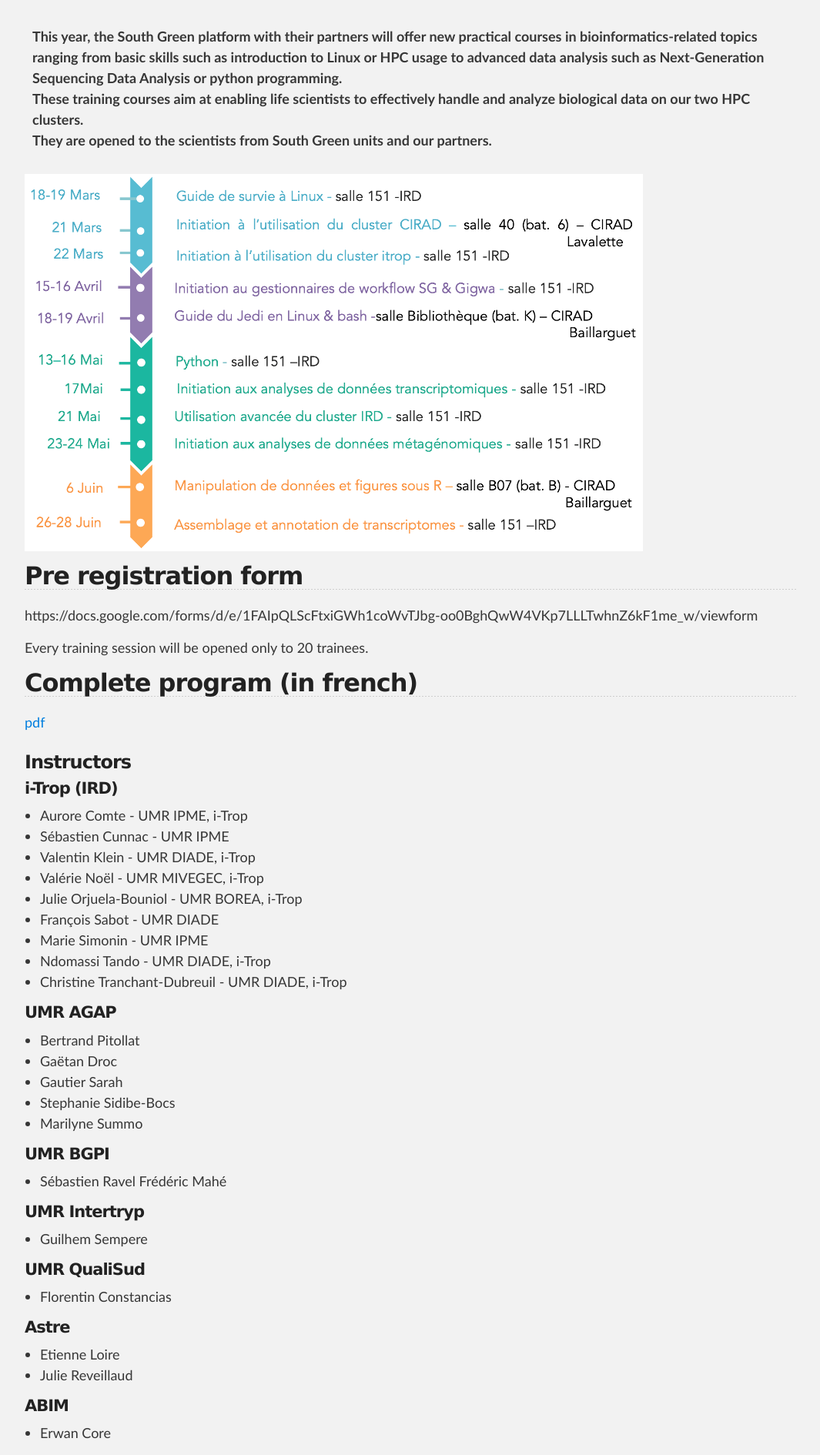
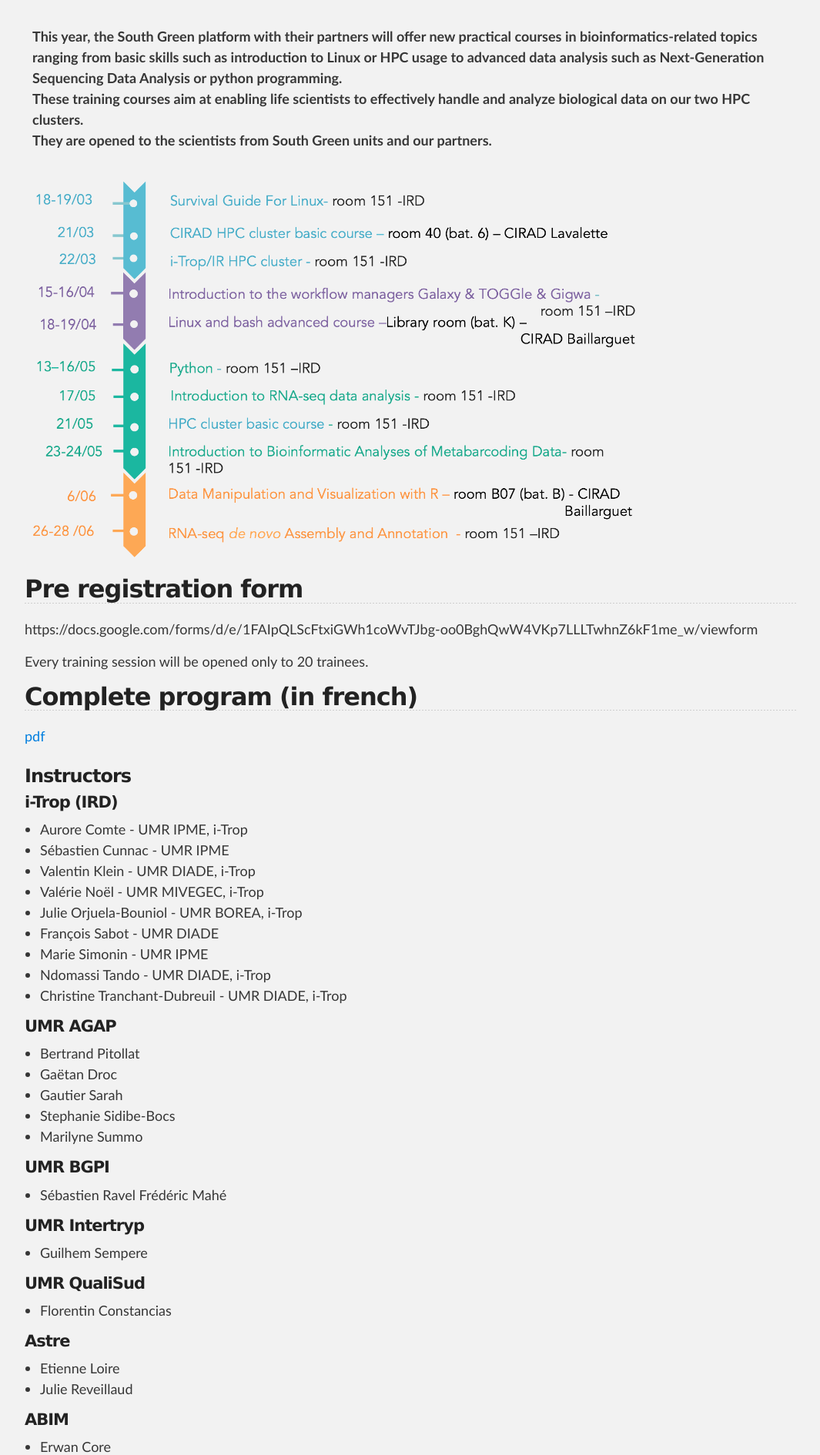
Before and after one commit to SouthGreenPlatform/trainings, a Jekyll site: the page built from _pages/trainings2019.md, in a window 1280 px wide. Shown: the part 584-2474 px from the top of the page at 77% size, without its empty margins (106-1171 px from the left). Built offline with Jekyll 4.4.1, drawn with Linux system fonts in a browser that asks for light colours; nearby versions of some CDN libraries.

Commit message:
Update trainings2019.md

```diff
--- a/_pages/trainings2019.md
+++ b/_pages/trainings2019.md
@@ -23,7 +23,7 @@
 </tr>
 </table>
 
-<img width="80%" src="{{ site.url }}/images/Pg-frise-formationsSG-2019.png" alt="" />
+<img width="80%" src="{{ site.url }}/images/Pg-frise-formationsSG-2019-eng.png" alt="" />
 
 <h2>Pre registration form</h2>
 https://docs.google.com/forms/d/e/1FAIpQLScFtxiGWh1coWvTJbg-oo0BghQwW4VKp7LLLTwhnZ6kF1me_w/viewform
```
